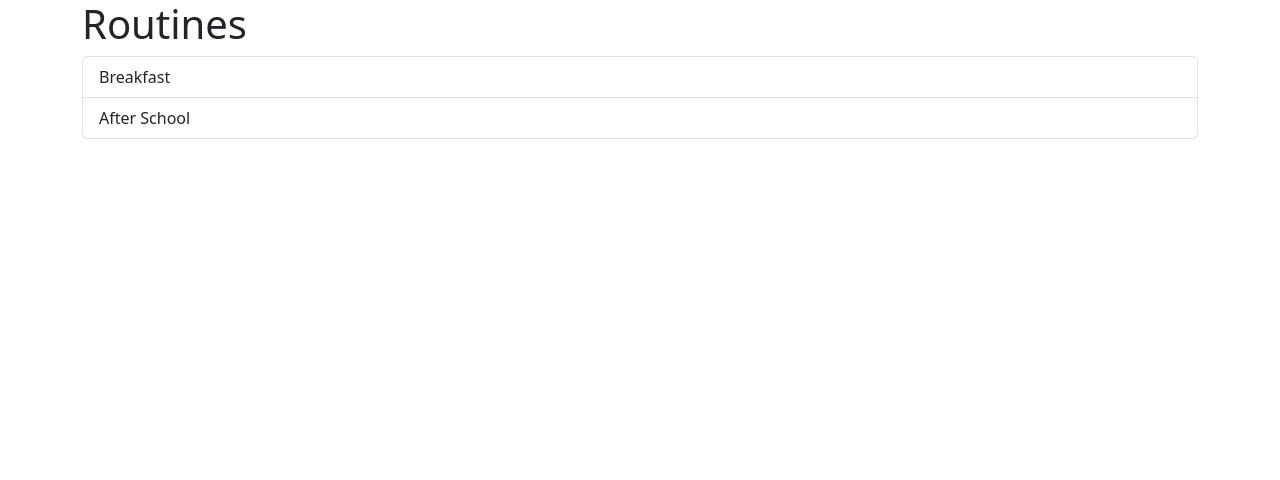
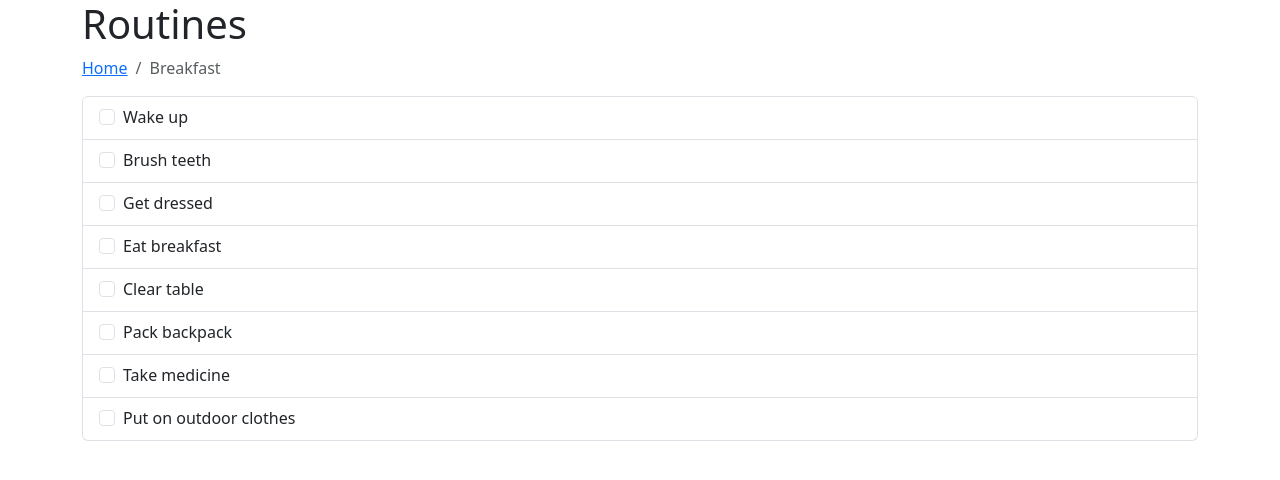
Before and after one commit to mcharters/routines, a React (Create React App) app: page /routines/1 in a window 1280 px wide. Shown: the top 480 px of the page. Built offline with nearby package versions, Linux system fonts and the light colour scheme.

Commit message:
Try using the new react-router. Might erase.

```diff
--- a/package.json
+++ b/package.json
@@ -10,6 +10,7 @@
     "react": "^18.2.0",
     "react-bootstrap": "^2.8.0",
     "react-dom": "^18.2.0",
+    "react-router-dom": "^6.15.0",
     "react-scripts": "5.0.1",
     "sass": "^1.66.1",
     "web-vitals": "^2.1.4"
--- a/src/App.js
+++ /dev/null
@@ -1,30 +0,0 @@
-import Container from "react-bootstrap/Container";
-import Row from "react-bootstrap/Row";
-import Col from "react-bootstrap/Col";
-import ListGroup from "react-bootstrap/ListGroup";
-import routines from "./routines";
-
-function App() {
-  return (
-    <Container>
-      <Row>
-        <Col>
-          <h1>Routines</h1>
-        </Col>
-      </Row>
-      <Row>
-        <Col>
-          <ListGroup>
-            {routines.map((routine) => (
-              <ListGroup.Item key={routine.id} action>
-                {routine.name}
-              </ListGroup.Item>
-            ))}
-          </ListGroup>
-        </Col>
-      </Row>
-    </Container>
-  );
-}
-
-export default App;
--- /dev/null
+++ b/src/Layout.js
@@ -0,0 +1,21 @@
+import Container from "react-bootstrap/Container";
+import Row from "react-bootstrap/Row";
+import Col from "react-bootstrap/Col";
+import { Outlet } from "react-router-dom";
+
+const Layout = () => (
+  <Container>
+    <Row>
+      <Col>
+        <h1>Routines</h1>
+      </Col>
+    </Row>
+    <Row>
+      <Col>
+        <Outlet />
+      </Col>
+    </Row>
+  </Container>
+);
+
+export default Layout;
--- /dev/null
+++ b/src/Routine.js
@@ -0,0 +1,49 @@
+import { Link, useFetcher, useLoaderData } from "react-router-dom";
+import Breadcrumb from "react-bootstrap/Breadcrumb";
+import Row from "react-bootstrap/Row";
+import Col from "react-bootstrap/Col";
+import Form from "react-bootstrap/Form";
+import { ListGroup } from "react-bootstrap";
+
+const Routine = () => {
+  const routine = useLoaderData();
+  const fetcher = useFetcher();
+
+  return (
+    <fetcher.Form method="post" action={`routines/${routine.id}`}>
+      <Row>
+        <Col>
+          <Breadcrumb>
+            <Breadcrumb.Item linkAs={Link} linkProps={{ to: "/" }}>
+              Home
+            </Breadcrumb.Item>
+            <Breadcrumb.Item active>{routine.name}</Breadcrumb.Item>
+          </Breadcrumb>
+        </Col>
+      </Row>
+      <Row>
+        <Col>
+          <ListGroup>
+            {routine.tasks.map((task, idx) => (
+              <ListGroup.Item key={idx}>
+                <Form.Check
+                  type="checkbox"
+                  label={task.name}
+                  checked={task.complete}
+                  onChange={() => {
+                    const newRoutine = { ...routine };
+                    newRoutine.tasks[idx].complete =
+                      !newRoutine.tasks[idx].complete;
+                    fetcher.submit(newRoutine);
+                  }}
+                />
+              </ListGroup.Item>
+            ))}
+          </ListGroup>
+        </Col>
+      </Row>
+    </fetcher.Form>
+  );
+};
+
+export default Routine;
--- /dev/null
+++ b/src/RoutineList.js
@@ -0,0 +1,25 @@
+import ListGroup from "react-bootstrap/ListGroup";
+import { useLoaderData, useNavigate } from "react-router-dom";
+
+function RoutineList() {
+  const routines = useLoaderData();
+  const navigate = useNavigate();
+
+  return (
+    <ListGroup>
+      {routines.map((routine) => (
+        <ListGroup.Item
+          key={routine.id}
+          action
+          onClick={() => {
+            navigate(`/routines/${routine.id}`);
+          }}
+        >
+          {routine.name}
+        </ListGroup.Item>
+      ))}
+    </ListGroup>
+  );
+}
+
+export default RoutineList;
--- a/src/index.js
+++ b/src/index.js
@@ -1,11 +1,40 @@
 import React from "react";
 import ReactDOM from "react-dom/client";
 import "./index.scss";
-import App from "./App";
+import { createBrowserRouter, RouterProvider } from "react-router-dom";
+import Layout from "./Layout";
+import routines from "./routines";
+import RoutineList from "./RoutineList";
+import Routine from "./Routine";
+
+const router = createBrowserRouter([
+  {
+    path: "/",
+    element: <Layout />,
+    children: [
+      {
+        path: "/",
+        element: <RoutineList />,
+        loader: () => routines,
+      },
+      {
+        path: "routines/:id",
+        loader: ({ params }) => {
+          const routine = routines.find((r) => r.id === Number(params.id));
+          return routine;
+        },
+        action: ({ data }) => {
+          console.log("action", data);
+        },
+        element: <Routine />,
+      },
+    ],
+  },
+]);
 
 const root = ReactDOM.createRoot(document.getElementById("root"));
 root.render(
   <React.StrictMode>
-    <App />
+    <RouterProvider router={router} />
   </React.StrictMode>,
 );
--- a/src/routines.js
+++ b/src/routines.js
@@ -3,24 +3,24 @@ const routines = [
     id: 1,
     name: "Breakfast",
     tasks: [
-      "Wake up",
-      "Brush teeth",
-      "Get dressed",
-      "Eat breakfast",
-      "Clear table",
-      "Pack backpack",
-      "Take medicine",
-      "Put on outdoor clothes",
+      { name: "Wake up", complete: false },
+      { name: "Brush teeth", complete: false },
+      { name: "Get dressed", complete: false },
+      { name: "Eat breakfast", complete: false },
+      { name: "Clear table", complete: false },
+      { name: "Pack backpack", complete: false },
+      { name: "Take medicine", complete: false },
+      { name: "Put on outdoor clothes", complete: false },
     ],
   },
   {
     id: 2,
     name: "After School",
     tasks: [
-      "Take off outdoor clothes",
-      "Put away backpack",
-      "Wash hands",
-      "Eat snack",
+      { name: "Take off outdoor clothes", complete: false },
+      { name: "Put away backpack", complete: false },
+      { name: "Wash hands", complete: false },
+      { name: "Eat snack", complete: false },
     ],
   },
 ];
```
Also changed, not shown: 1 other file (tests, documents, lock files or other folders).
